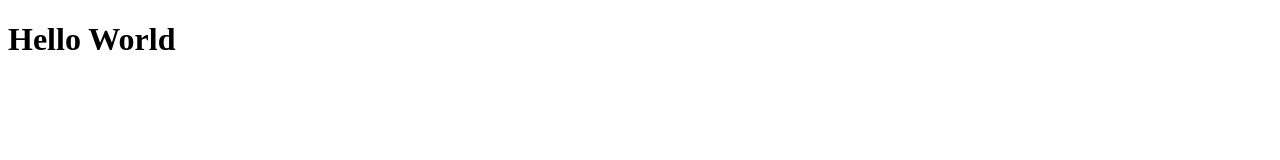
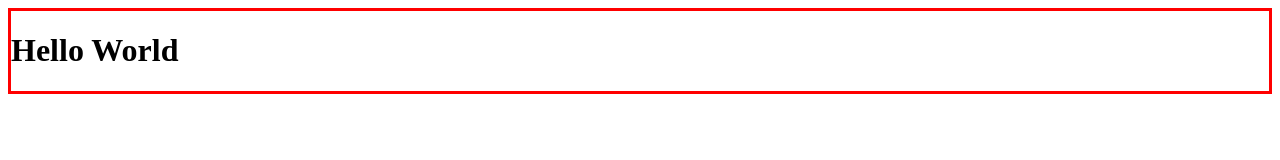
Before and after one commit to the-teacher/wp-test-2022, a website built with webpack: page src/html/index.html in a window 1280 px wide. Built offline with nearby package versions, Linux system fonts and the light colour scheme.

Commit message:
add css loader

```diff
--- a/package.json
+++ b/package.json
@@ -1,7 +1,8 @@
 {
   "scripts": {
     "start": "yarn cleanup & webpack",
-    "cleanup": "rm -rf ./dest/*"
+    "cleanup": "rm -rf ./dest/*",
+    "open": "open ./dest/index.html"
   },
   "dependencies": {
     "css-loader": "^6.7.1",
--- /dev/null
+++ b/src/css/styles.css
@@ -0,0 +1,3 @@
+#root {
+  border: 3px solid red;
+}
--- a/src/html/index.html
+++ b/src/html/index.html
@@ -7,6 +7,8 @@
     <title>My App</title>
   </head>
   <body>
-    <h1>Hello World</h1>
+    <div id="root">
+      <h1>Hello World</h1>
+    </div>
   </body>
 </html>
--- a/src/js/index.js
+++ b/src/js/index.js
@@ -1,3 +1,5 @@
+import '../css/styles.css'
+
 export const helloWorld = () => {
   console.log('Hello World!')
   return true
```
Also changed, not shown: src/images/goldmedal.webp (added).
